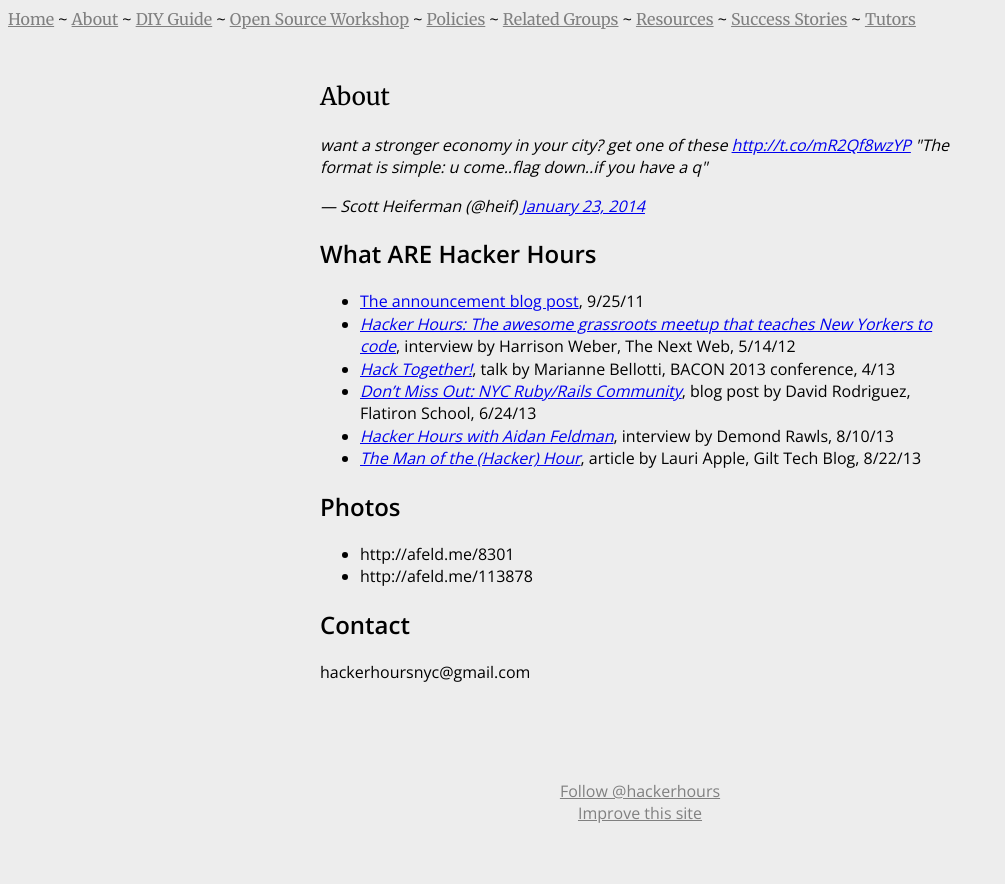
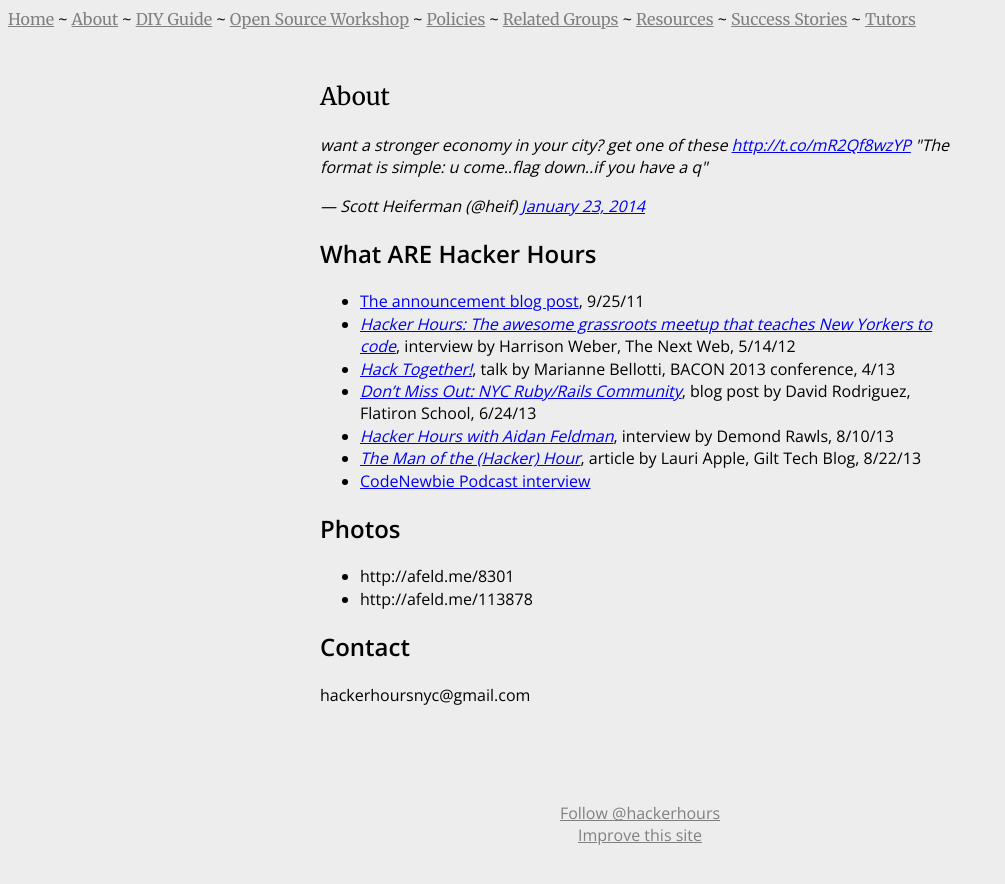
Before and after one commit to HackerHours/hackerhours.org, a Jekyll site: the page built from about.md, in a window 1280 px wide. Shown: the top 884 px of the page, without its empty margins (0-1005 px from the left). Built offline with Jekyll 4.4.1, drawn with Linux system fonts in a browser that asks for light colours; comment, search, counter and statistics services are not loaded.

Commit message:
link to codenewbie podcast

```diff
--- a/about.md
+++ b/about.md
@@ -13,6 +13,7 @@
 * [*Don't Miss Out: NYC Ruby/Rails Community*](http://blog.flatironschool.com/post/53767514908/dont-miss-out-nyc-ruby-rails-community), blog post by David Rodriguez, Flatiron School, 6/24/13
 * [*Hacker Hours with Aidan Feldman*](http://desmondrawls.com/2013/08/10/hacker-hours-with-aidan-feldman/), interview by Demond Rawls, 8/10/13
 * [*The Man of the (Hacker) Hour*](http://tech.gilt.com/post/59016326319/the-man-of-the-hacker-hour), article by Lauri Apple, Gilt Tech Blog, 8/22/13
+* [CodeNewbie Podcast interview](http://www.codenewbie.org/podcast/hacker-hours)
 
 ## Photos
 
```
